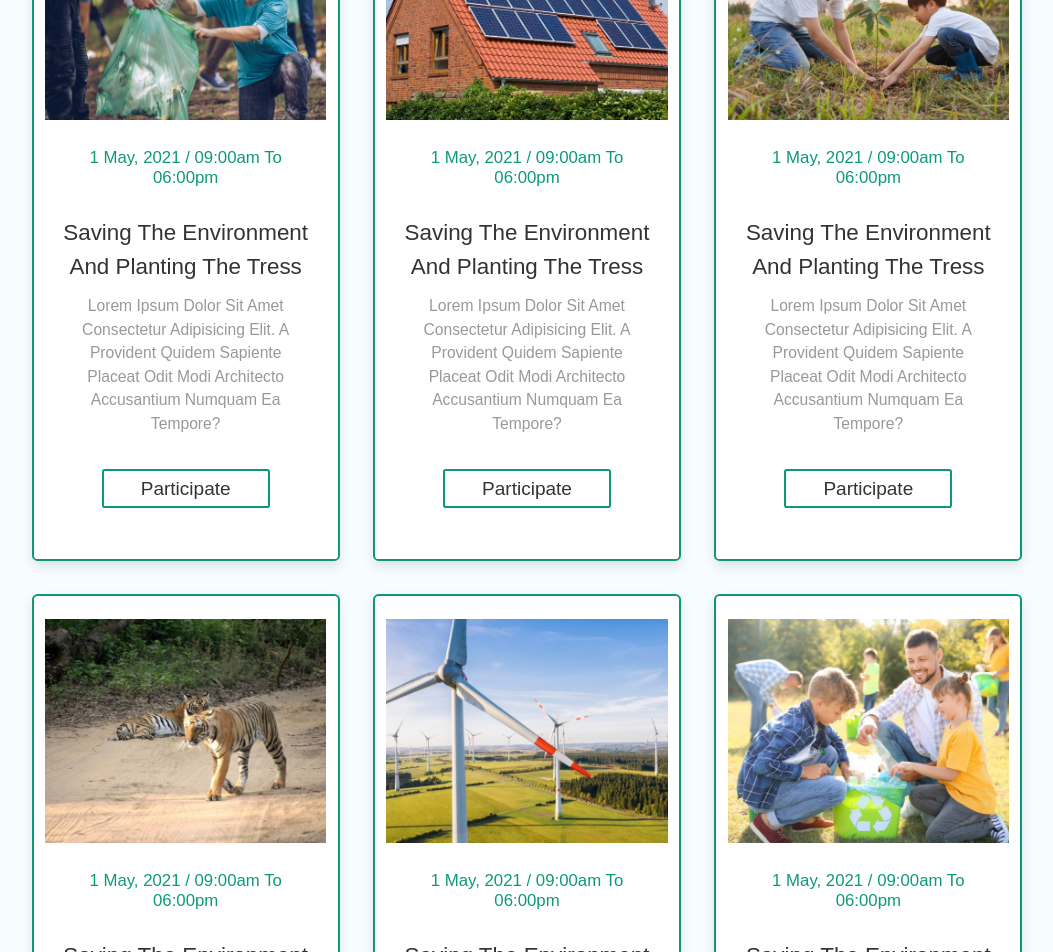
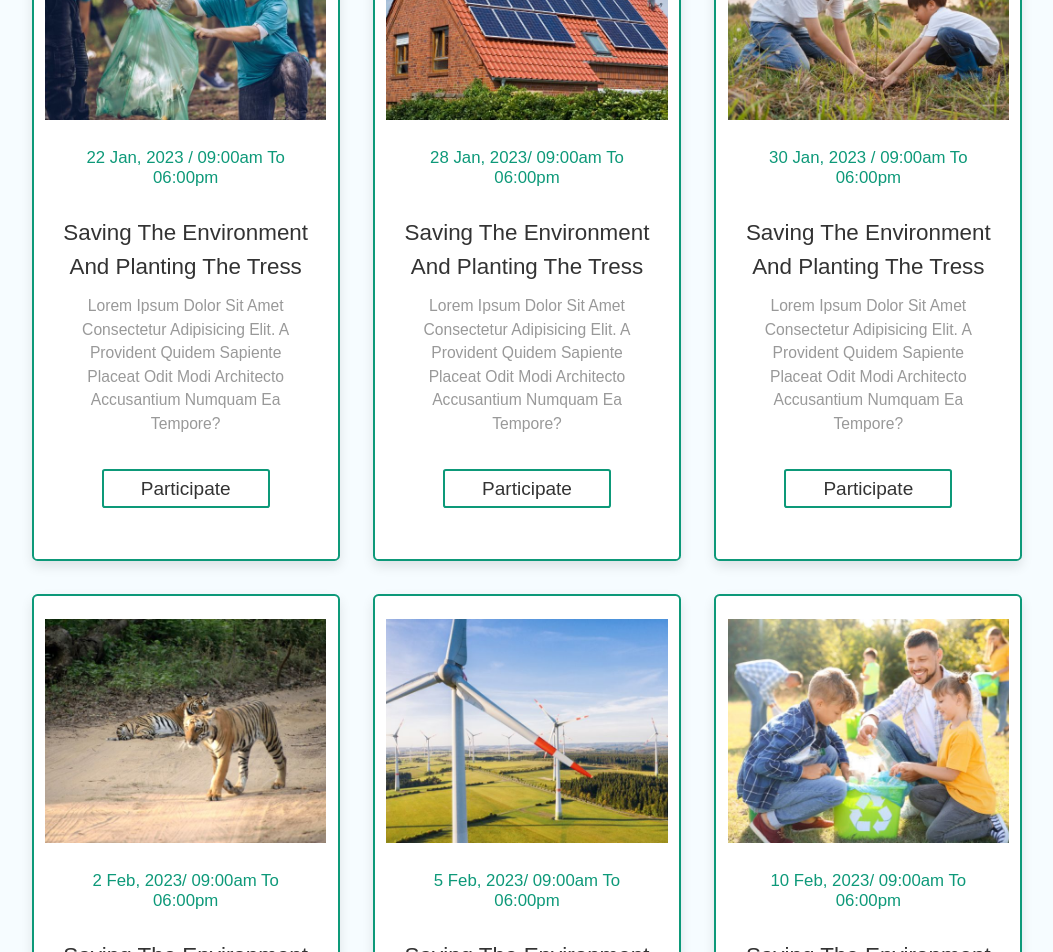
Before and after one commit to nusrat-cse/restore-eco, a plain HTML site: page index.html in a window 1280 px wide. Shown: the part 3780-4732 px from the top of the page, without its empty margins (113-1166 px from the left). Drawn offline with nearby package versions, Linux system fonts and the light colour scheme; files whose address does not match are found by name.

Commit message:
design updated

```diff
--- a/index.html
+++ b/index.html
@@ -261,7 +261,7 @@
         <div class="box">
             <img src="imagess/event1.jpg" alt="">
             <div class="content">
-                <h3>1 may, 2021 / 09:00am to 06:00pm</h3>
+                <h3>22 jan, 2023 / 09:00am to 06:00pm</h3>
                 <a href="#" class="title">saving the environment and planting the tress</a>
                 <p>Lorem ipsum dolor sit amet consectetur adipisicing elit. A provident quidem sapiente placeat odit modi architecto accusantium numquam ea tempore?</p>
                 <a href="#" class="btn">participate</a>
@@ -271,7 +271,7 @@
         <div class="box">
             <img src="imagess/event2.jpg" alt="">
             <div class="content">
-                <h3>1 may, 2021 / 09:00am to 06:00pm</h3>
+                <h3>28 jan, 2023/ 09:00am to 06:00pm</h3>
                 <a href="#" class="title">saving the environment and planting the tress</a>
                 <p>Lorem ipsum dolor sit amet consectetur adipisicing elit. A provident quidem sapiente placeat odit modi architecto accusantium numquam ea tempore?</p>
                 <a href="#" class="btn">participate</a>
@@ -281,7 +281,7 @@
         <div class="box">
             <img src="imagess/event3.jpg" alt="">
             <div class="content">
-                <h3>1 may, 2021 / 09:00am to 06:00pm</h3>
+                <h3>30 jan, 2023 / 09:00am to 06:00pm</h3>
                 <a href="#" class="title">saving the environment and planting the tress</a>
                 <p>Lorem ipsum dolor sit amet consectetur adipisicing elit. A provident quidem sapiente placeat odit modi architecto accusantium numquam ea tempore?</p>
                 <a href="#" class="btn">participate</a>
@@ -291,7 +291,7 @@
         <div class="box">
             <img src="imagess/event4.jpg" alt="">
             <div class="content">
-                <h3>1 may, 2021 / 09:00am to 06:00pm</h3>
+                <h3>2 feb, 2023/ 09:00am to 06:00pm</h3>
                 <a href="#" class="title">saving the environment and planting the tress</a>
                 <p>Lorem ipsum dolor sit amet consectetur adipisicing elit. A provident quidem sapiente placeat odit modi architecto accusantium numquam ea tempore?</p>
                 <a href="#" class="btn">participate</a>
@@ -301,7 +301,7 @@
         <div class="box">
             <img src="imagess/event5.jpg" alt="">
             <div class="content">
-                <h3>1 may, 2021 / 09:00am to 06:00pm</h3>
+                <h3> 5 feb, 2023/ 09:00am to 06:00pm</h3>
                 <a href="#" class="title">saving the environment and planting the tress</a>
                 <p>Lorem ipsum dolor sit amet consectetur adipisicing elit. A provident quidem sapiente placeat odit modi architecto accusantium numquam ea tempore?</p>
                 <a href="#" class="btn">participate</a>
@@ -311,7 +311,7 @@
         <div class="box">
             <img src="imagess/event6.jpg" alt="">
             <div class="content">
-                <h3>1 may, 2021 / 09:00am to 06:00pm</h3>
+                <h3>10 feb, 2023/ 09:00am to 06:00pm</h3>
                 <a href="#" class="title">saving the environment and planting the tress</a>
                 <p>Lorem ipsum dolor sit amet consectetur adipisicing elit. A provident quidem sapiente placeat odit modi architecto accusantium numquam ea tempore?</p>
                 <a href="#" class="btn">participate</a>
```
